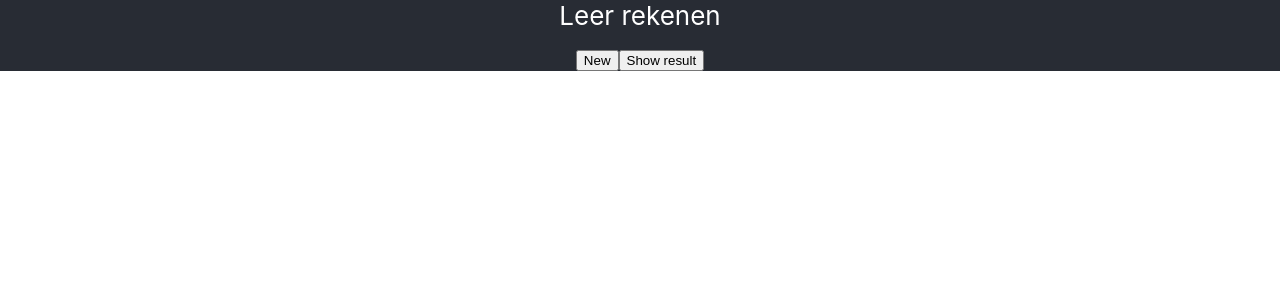
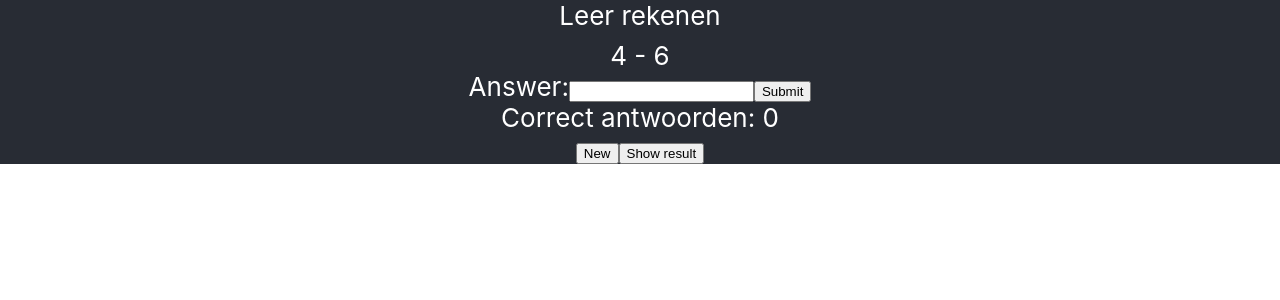
Before and after one commit to seamyd/calc-practice, a React (Create React App) app: page / in a window 1280 px wide. Shown: the top 300 px of the page. Built offline with nearby package versions, Linux system fonts and the light colour scheme.

Commit message:
extract results form
check answers and update correct answers

```diff
--- a/src/containers/Calculation.tsx
+++ b/src/containers/Calculation.tsx
@@ -1,4 +1,5 @@
 import React, { useState } from 'react';
+import { ResultForm } from './ResultForm';
 
 function randomEnum<T>(anEnum: T): T[keyof T] {
   const enumValues = Object.keys(anEnum)
@@ -18,21 +19,31 @@ interface CalculationState {
 }
 
 export const Calculation: React.FC = () => {
-  const [calculation, setCalculation] = useState<CalculationState>({ leftVal: 0, rightVal: 0, operation: undefined })
-  const [result, setResult] = useState<number | undefined>()
-
   enum Operation { Add, Sub }
 
   const sum = (leftVal: number, rightVal: number): number => leftVal + rightVal
   const sub = (leftVal: number, rightVal: number): number => leftVal - rightVal
+
+  const getRandomNumber = (maxValue: number) =>
+    Math.floor(Math.random() * maxValue)
 
   const operator = (op: Operation) => {
     if (op === Operation.Add) return { fn: sum, str: "+" }
     return { fn: sub, str: "-" }
   }
 
-  const getRandomNumber = (maxValue: number) =>
-    Math.floor(Math.random() * maxValue)
+  const [calculation, setCalculation] = useState<CalculationState>({
+    leftVal: getRandomNumber(20),
+    rightVal: getRandomNumber(20),
+    operation: operator(randomEnum(Operation))
+  })
+  const [correctAnswers, setCorrectAnswers] = useState<number>(0)
+
+  const calculateResult = (): number | null => {
+    if (calculation.operation)
+      return calculation.operation.fn(calculation.leftVal, calculation.rightVal)
+    return null
+  }
 
   const newCalculation = (): void => {
     setCalculation({
@@ -42,11 +53,9 @@ export const Calculation: React.FC = () => {
     })
   }
 
-  const calculateResult = () => {
-    if (calculation.operation)
-      setResult(
-        calculation.operation.fn(calculation.leftVal, calculation.rightVal)
-      )
+  const checkAnswer = (value: string): void => {
+    if (Number.parseInt(value) === calculateResult())
+      setCorrectAnswers(correctAnswers + 1)
   }
 
   return (
@@ -57,9 +66,10 @@ export const Calculation: React.FC = () => {
         )}
       </div>
       <div>
-        {result &&
-          `${result}`
-        }
+        <ResultForm checkAnswer={checkAnswer} />
+      </div>
+      <div>
+        {`Correct antwoorden: ${correctAnswers}`}
       </div>
       <div>
         <button onClick={newCalculation}>{"New"}</button>
--- /dev/null
+++ b/src/containers/ResultForm.tsx
@@ -0,0 +1,30 @@
+import React, { useState, FormEvent } from 'react';
+
+interface Props {
+  checkAnswer: (value: string) => void
+}
+
+export const ResultForm: React.FC<Props> = ({ checkAnswer }) => {
+  const [formState, setFormState] = useState({ answer: "" })
+
+  const handleChange = (e: FormEvent<HTMLInputElement>) => setFormState({
+    ...formState,
+    [(e.target as HTMLInputElement).name]: [(e.target as HTMLInputElement).value]
+  });
+
+  const onSubmit = (e: FormEvent): void => {
+    e.preventDefault()
+    checkAnswer(formState.answer)
+    setFormState({ answer: "" })
+  }
+
+  return (
+    <form onSubmit={onSubmit}>
+      <label>
+        Answer:
+        <input type="text" id="answer" name="answer" value={formState.answer} onChange={handleChange} />
+      </label>
+      <input type="submit" value="Submit" />
+    </form>
+  );
+}
```
